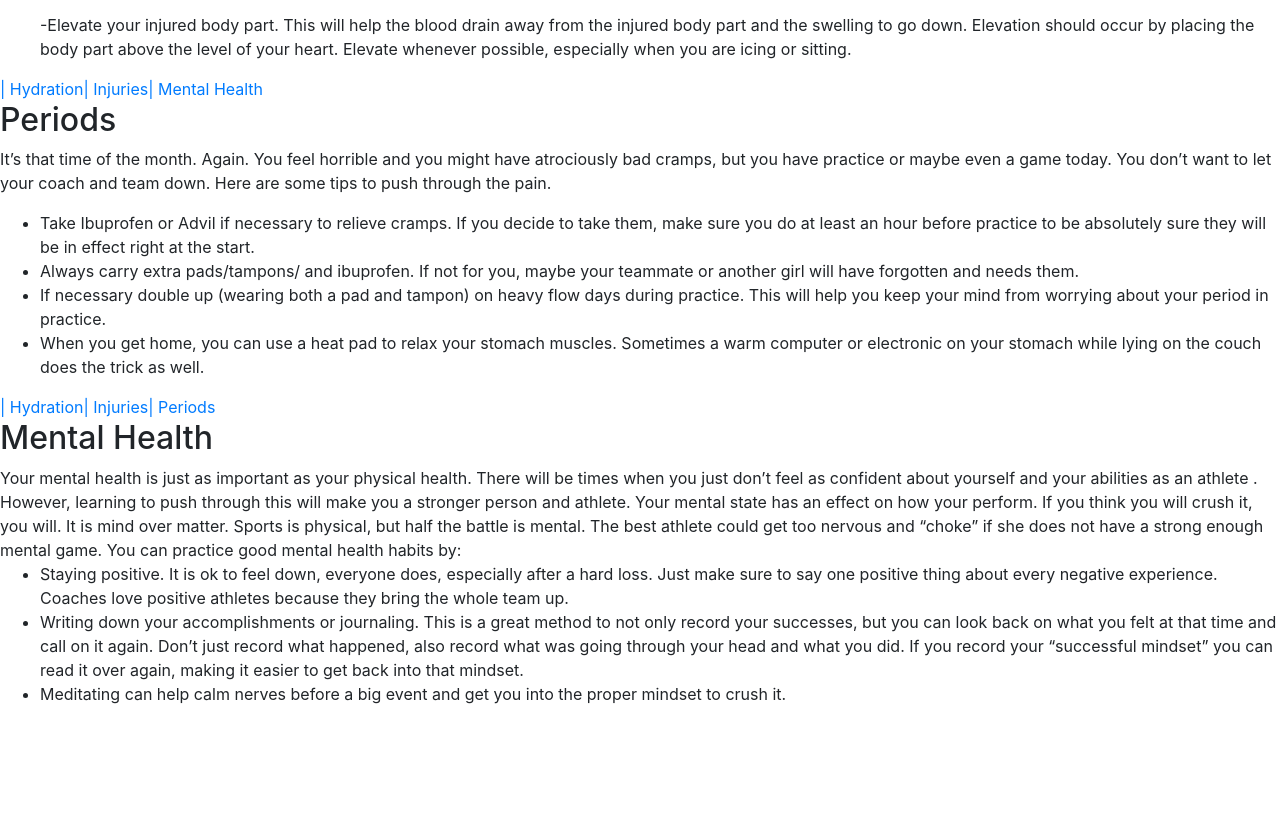
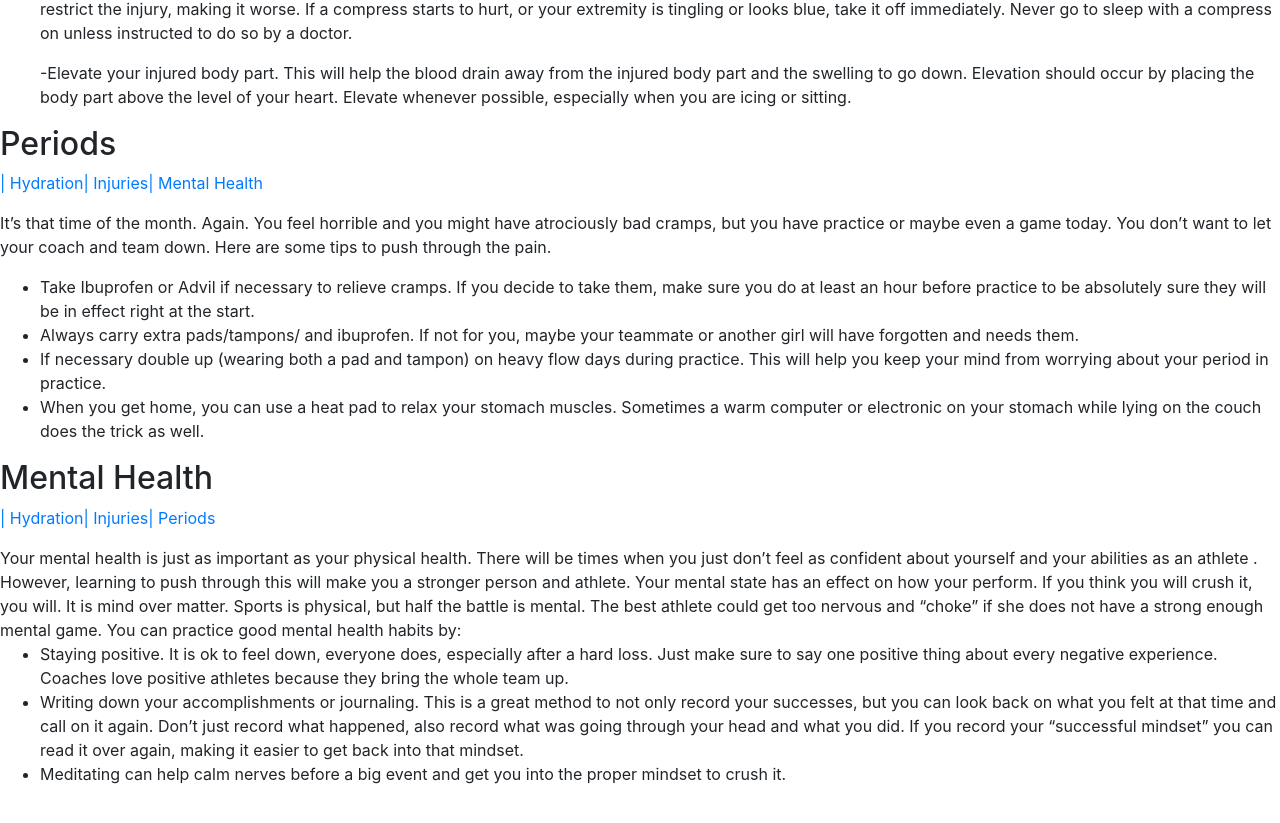
Before and after one commit to GraceVKalu/GWCproject, a plain HTML site: page selfcare.html in a window 1280 px wide. Shown: the part 1077-1900 px from the top of the page. Before the commit the page ends 1799 px from the top, so only its background shows below. Drawn offline with nearby package versions, Linux system fonts and the light colour scheme.

Commit message:
selfcare

```diff
--- a/selfcare.html
+++ b/selfcare.html
@@ -14,8 +14,8 @@
     <a href="aboutus.html">| About Us</a>
     <a href="sports.html">| Sports</a></center>
 <hr></hr>
-    <main id="Hydration"><a href="#Injuries">| Injuries</a><a href="#Periods">| Periods</a><a href="#Mental Health">| Mental Health</a>
-    <h2>Hydration</h2>
+    <main id="Hydration">
+    <p><h2>Hydration</h2><a href="#Injuries">| Injuries</a><a href="#Periods">| Periods</a><a href="#Mental Health">| Mental Health</a></p>
     <p> Here are some tips on how to get, and stay hydrated. Hydration is essential in sports. If you are not properly hydrated you cannot perform at your best and you are putting yourself in danger. Excercising while not propery hydrated can lead to injuries.</p>
     <ul>
       <li>Drink half your body weight in ounces of water each day. If you weigh 120lbs. then drink 60oz. water per day, 150lbs. then 75oz. and so on.
@@ -26,8 +26,8 @@
       Sports drinks are also beneficial if you could not have a proper meal or snack before your workout. Unlike water, they do have calories and sugar which can help give you energy if your are running on a low tank. They are good for prolonged sporting events that are more than 1-2 hours like tournaments.</li>
     </ul>
     <br></br>
-    <main id="Injuries"><a href="#Hydration">| Hydration</a><a href="#Periods">| Periods</a><a href="#Mental Health">| Mental Health</a>
-    <h2>Injuries</h2>
+    <main id="Injuries">
+    <p><h2>Injuries</h2><a href="#Hydration">| Hydration</a><a href="#Periods">| Periods</a><a href="#Mental Health">| Mental Health</a></p>
     <p>Injuries, unfortunately, are a common part of sports. It is important to treat them so you can return to play. Do no be afraid to tell your coach you need to take a break. Your safety comes first.
     <ul>
       <li>R.I.C.E is a good method for treating injuries on joints and tendons. Achy knees, ankles and wrists are common and the most common treatment for them is R.I.C.E.
@@ -38,8 +38,8 @@
         <p>-Elevate your injured body part. This will help the blood drain away from the injured body part and the swelling to go down. Elevation should occur by placing the body part above the level of your heart. Elevate whenever possible, especially when you are icing or sitting.</p>
       </li>
     </ul>
-    <main id="Periods"><a href="#Hydration">| Hydration</a><a href="#Injuries">| Injuries</a><a href="#Mental Health">| Mental Health</a>
-    <h2>Periods</h2>
+    <main id="Periods">
+    <p><h2>Periods</h2><a href="#Hydration">| Hydration</a><a href="#Injuries">| Injuries</a><a href="#Mental Health">| Mental Health</a></p>
       <p>It’s that time of the month. Again. You feel horrible and you might have atrociously bad cramps, but you have practice or maybe even a game today. You don’t want to let your coach and team down. Here are some tips to push through the pain.</p>
       <ul>
       <li>Take Ibuprofen or Advil if necessary to relieve cramps. If you decide to take them, make sure you do at least an hour before practice to be absolutely sure they will be in effect right at the start.</li>
@@ -47,11 +47,25 @@
       <li>If necessary double up (wearing both a pad and tampon) on heavy flow days during practice. This will help you keep your mind from worrying about your period in practice.</li>
       <li>When you get home, you can use a heat pad to relax your stomach muscles. Sometimes a warm computer or electronic on your stomach while lying on the couch does the trick as well.</li>
     </ul>
-    <main id="Mental Health"><a href="#Hydration">| Hydration</a><a href="#Injuries">| Injuries</a><a href="#Periods">| Periods</a>
-    <h2>Mental Health</h2>
+    <main id="Mental Health">
+    <p><h2>Mental Health</h2><a href="#Hydration">| Hydration</a><a href="#Injuries">| Injuries</a><a href="#Periods">| Periods</a></p>
     Your mental health is just as important as your physical health. There will be times when you just don’t feel as confident about yourself and your abilities as an athlete . However, learning to push through this will make you a stronger person and athlete. Your mental state has an effect on how your perform. If you think you will crush it, you will. It is mind over matter. Sports is physical, but half the battle is mental. The best athlete could get too nervous and “choke” if she does not have a strong enough mental game. You can practice good mental health habits by:
     <ul>
       <li>Staying positive. It is ok to feel down, everyone does, especially after a hard loss. Just make sure to say one positive thing about every negative experience. Coaches love positive athletes because they bring the whole team up.</li>
       <li>Writing down your accomplishments or journaling. This is a great method to not only record your successes, but you can look back on what you felt at that time and call on it again. Don’t just record what happened, also record what was going through your head and what you did. If you record your “successful mindset” you can read it over again, making it easier to get back into that mindset.</li>
       <li>Meditating can help calm nerves before a big event and get you into the proper mindset to crush it.</li>
+    <br></br>
+    <br></br>
+    <br></br>
+    <br></br>
+    <br></br>
+    <br></br>
+    <br></br>
+    <br></br>
+    <br></br>
+    <br></br>
+    <br></br>
+    <br></br>
+    <br></br>
+    <br></br>
     </ul>
```
